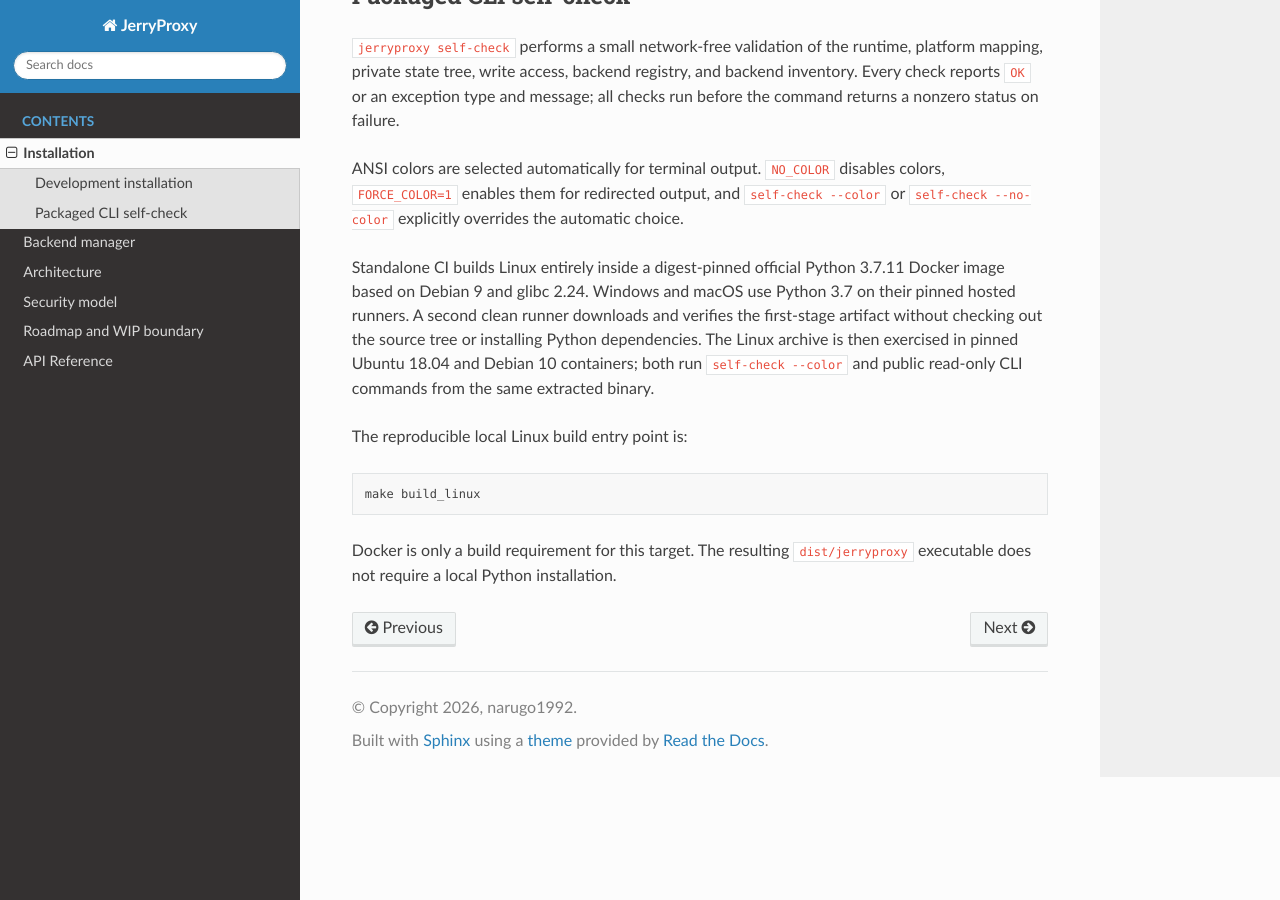
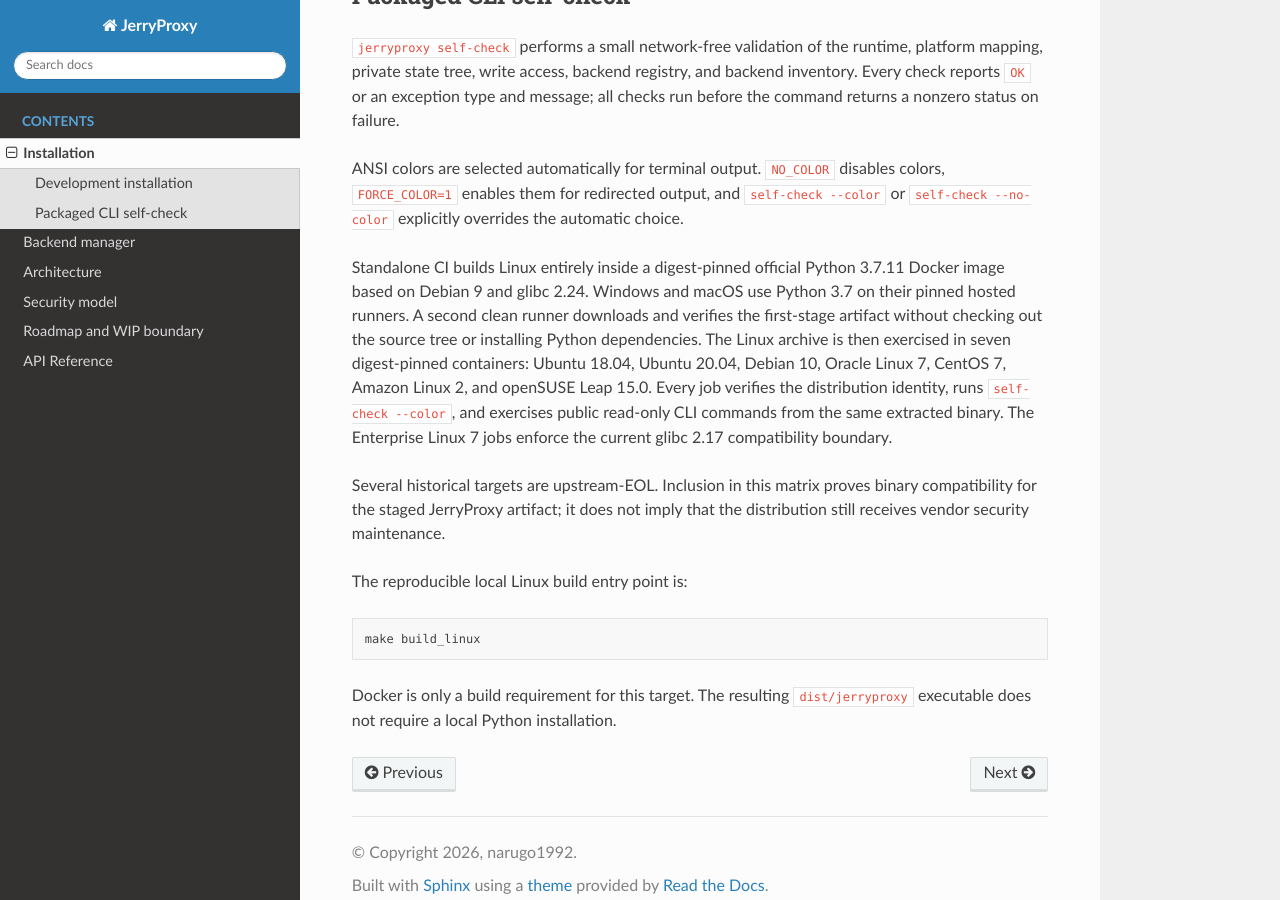
Before and after one commit to narugo1992/jerryproxy, a Sphinx documentation site: the page built from docs/source/installation.rst, in a window 1280 px wide and 900 px high, scrolled down 631 px. Built offline with Sphinx 7.4.7 and the Read the Docs theme 3.1.0, drawn with Linux system fonts in a browser that asks for light colours; the version number could not be read and is left out.

Commit message:
ci: expand legacy Linux compatibility matrix

```diff
--- a/docs/source/installation.rst
+++ b/docs/source/installation.rst
@@ -41,9 +41,16 @@ Standalone CI builds Linux entirely inside a digest-pinned official Python
 3.7.11 Docker image based on Debian 9 and glibc 2.24. Windows and macOS use
 Python 3.7 on their pinned hosted runners. A second clean runner downloads and
 verifies the first-stage artifact without checking out the source tree or
-installing Python dependencies. The Linux archive is then exercised in pinned
-Ubuntu 18.04 and Debian 10 containers; both run ``self-check --color`` and
-public read-only CLI commands from the same extracted binary.
+installing Python dependencies. The Linux archive is then exercised in seven
+digest-pinned containers: Ubuntu 18.04, Ubuntu 20.04, Debian 10, Oracle Linux
+7, CentOS 7, Amazon Linux 2, and openSUSE Leap 15.0. Every job verifies the
+distribution identity, runs ``self-check --color``, and exercises public
+read-only CLI commands from the same extracted binary. The Enterprise Linux 7
+jobs enforce the current glibc 2.17 compatibility boundary.
+
+Several historical targets are upstream-EOL. Inclusion in this matrix proves
+binary compatibility for the staged JerryProxy artifact; it does not imply
+that the distribution still receives vendor security maintenance.
 
 The reproducible local Linux build entry point is:
 
```
Also changed, not shown: CLAUDE.md (+7 -2 lines), README.md (+14 -9 lines), 1 other file.
